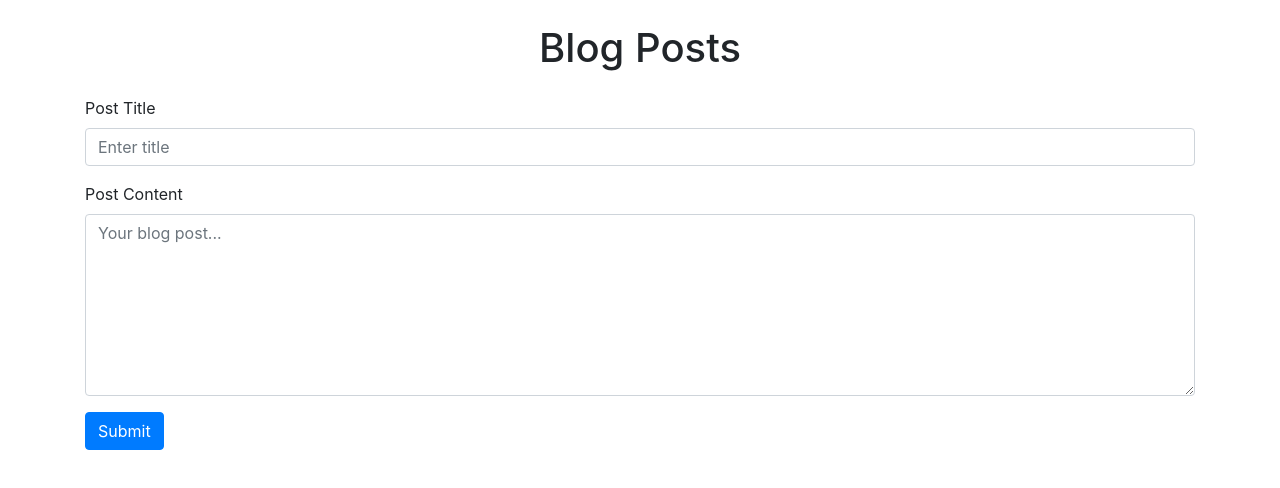
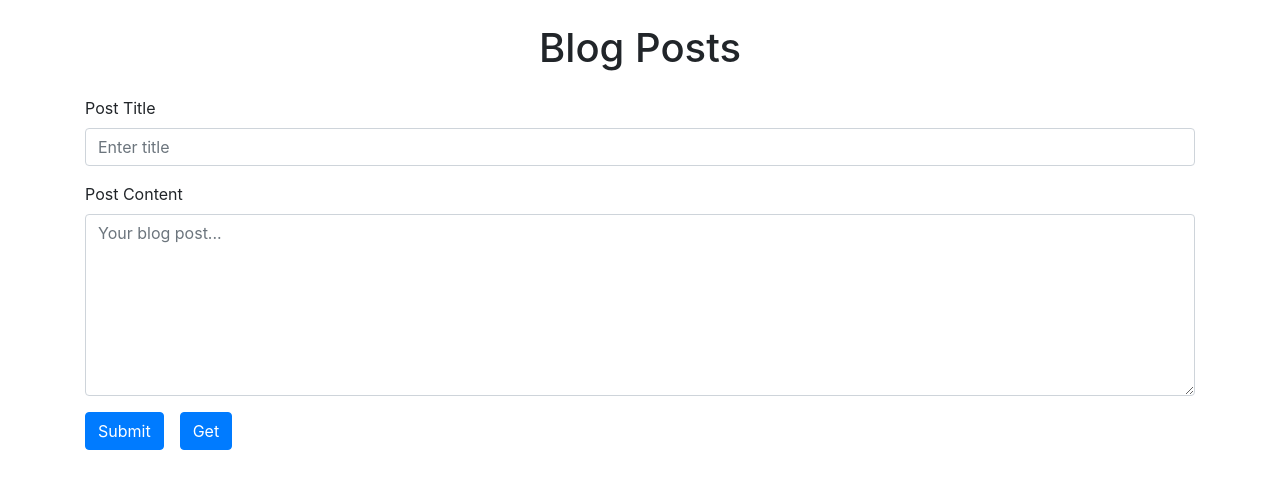
Before and after one commit to gustavupp/full-stack-blog, a React (Create React App) app in the folder client/react-mysql-blog/: page / in a window 1280 px wide. Shown: the top 488 px of the page. Built offline with nearby package versions, Linux system fonts and the light colour scheme.

Commit message:
get and post requests to the mysql database workinggit push

```diff
--- a/client/react-mysql-blog/src/App.js
+++ b/client/react-mysql-blog/src/App.js
@@ -1,23 +1,47 @@
 import { useState } from 'react'
-import Axios from 'axios'
+//import Axios from 'axios'
 
 function App() {
-  //const [posts, setPosts] = useState({})
   const [title, setTitle] = useState('')
   const [content, setContent] = useState('')
 
   const handleSubmit = (e) => {
     e.preventDefault()
-    //setPosts({ title, content })
     submitToServer()
   }
 
   const submitToServer = () => {
+    const options = {
+      method: 'POST',
+      headers: {
+        Accept: 'application/json',
+        'Content-Type': 'application/json;charset=UTF-8',
+      },
+      body: JSON.stringify({
+        title,
+        content,
+      }),
+    }
+
+    fetch('http://localhost:3001/post', options).then(() =>
+      console.log('success')
+    )
+  }
+
+  const getFromServer = async () => {
+    await fetch('http://localhost:3001/get')
+      .then((response) => response.json())
+      .then((data) => console.log(data))
+      .catch((err) => console.log(err))
+  }
+
+  //with Axios
+  /*const submitToServer = () => {
     Axios.post('http://localhost:3001/post', {
       title,
       content,
     }).then(() => console.log('success'))
-  }
+  }*/
 
   return (
     <main className="container">
@@ -46,10 +70,18 @@ function App() {
             onChange={(e) => setContent(e.target.value)}
           ></textarea>
         </div>
-        <button type="submit" className="btn btn-primary">
+        <button type="submit" className="btn btn-primary mr-3">
           Submit
         </button>
+        <button
+          type="button"
+          className="btn btn-primary"
+          onClick={getFromServer}
+        >
+          Get
+        </button>
       </form>
+      <ul></ul>
     </main>
   )
 }
```
Also changed, not shown: 1 other file (tests, documents, lock files or other folders).
